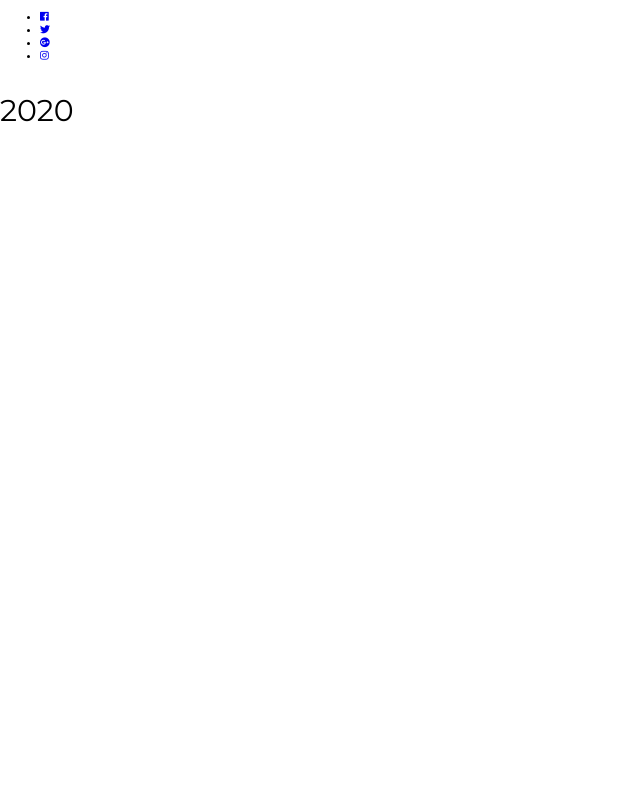
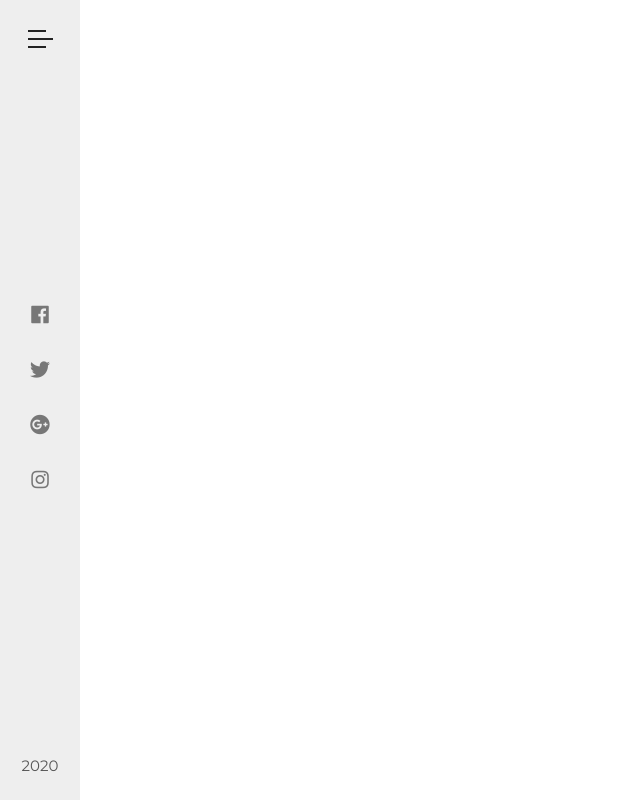
Before and after one commit to sorinscouse/Space-Agency, a plain HTML site: page index.html in a window 1280 px wide. Shown: the whole page, without its empty margins (0-640 px from the left). Drawn offline with Linux system fonts and the light colour scheme.

Commit message:
Styling the sidebar

```diff
--- a/css/style.css
+++ b/css/style.css
@@ -1,3 +1,4 @@
+/*Common Styles Start*/
 html {
     font-size: 62.5%;
     box-sizing: border-box;
@@ -14,3 +15,71 @@ body {
 p {
     font-size: 3rem;
 }
+
+/*Common Styles End*/
+
+/*Navigation Bar Start*/
+/*Sidebar Start*/
+.sidebar {
+    width: 8rem;
+    height: 100%;
+    background-color: #eee;
+    position: fixed;
+    display: flex;
+    flex-direction: column;
+    justify-content: space-between;
+    align-items: center;
+}
+
+.menu-icon {
+    margin-top: 3rem;
+    cursor: pointer;
+}
+
+.line {
+    height: .2rem;
+    width: 2.5rem;
+    background-color: #222;
+    margin-bottom: .6rem;
+}
+
+.line-1, .line-3 {
+    width: 1.8rem;
+    transition: width .3s;
+}
+
+.menu-icon:hover .line {
+    width: 2.5rem;
+}
+
+.social-icons-list {
+    list-style: none;
+    padding: 0;
+    height: 25rem;
+    display: flex;
+    flex-direction: column;
+    justify-content: space-evenly;
+    align-items: center;
+}
+
+.social-link {
+    font-size: 2rem;
+    color: #777;
+    transition: color .3s;
+}
+
+.social-link:hover {
+    color: #deaa86;
+}
+
+.year {
+    margin-bottom: 1rem;
+    color: #555;
+}
+
+.year p {
+    font-size: 1.5rem;
+}
+
+/*Sidebar End*/
+/*Navigation Bar End*/
```
